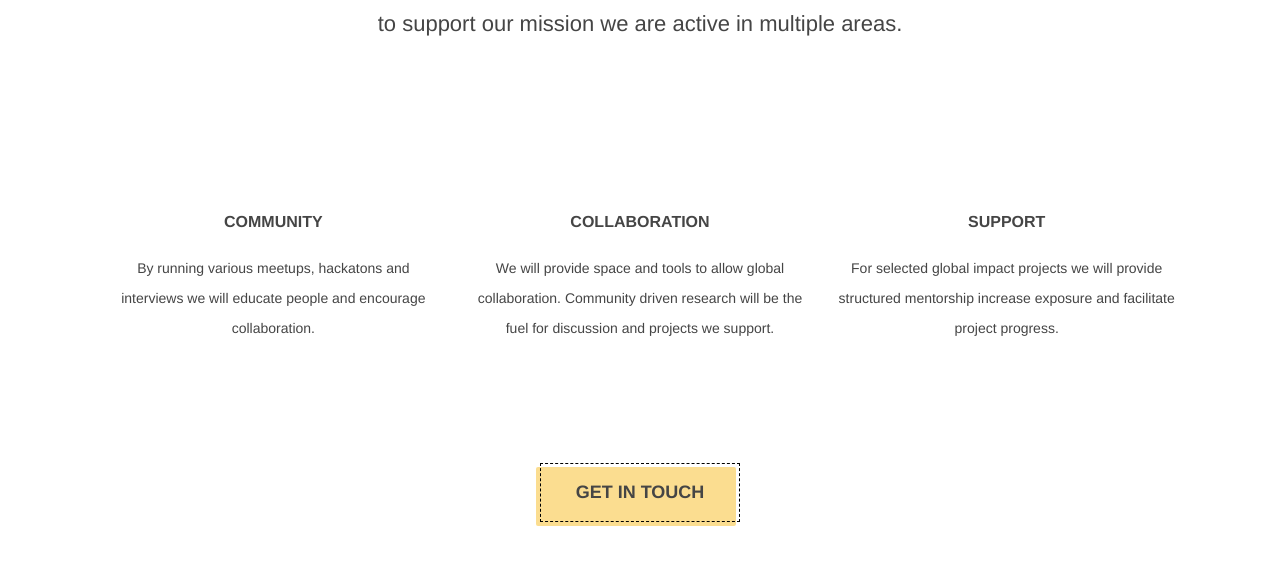
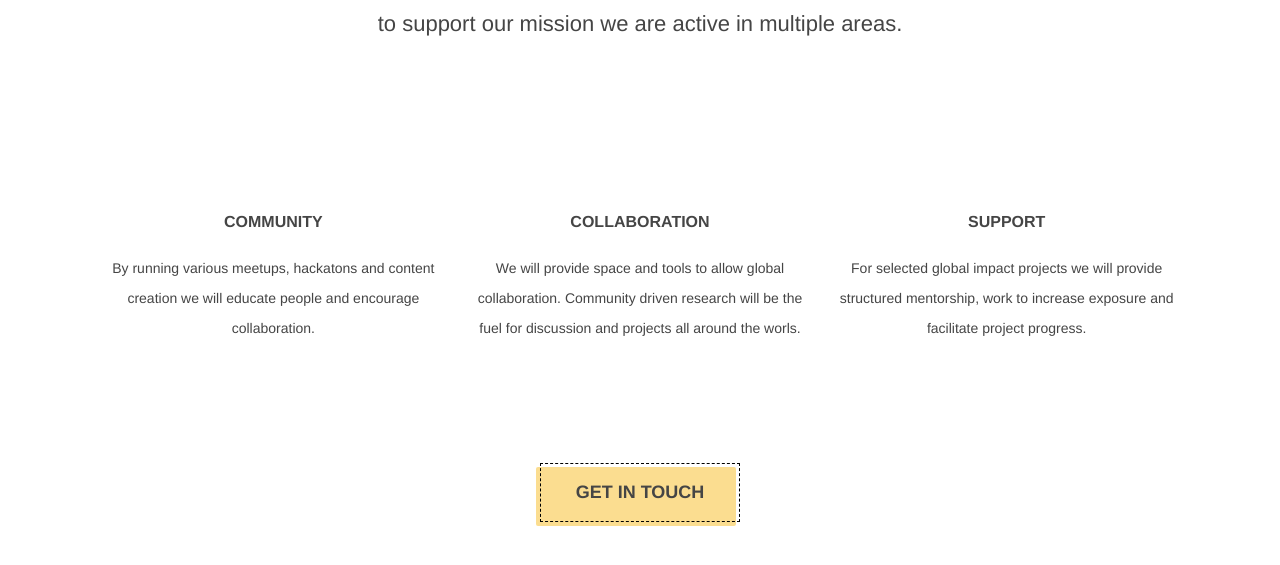
Before and after one commit to VoyagerFoundation/voyagerfoundation.github.io, a Jekyll site: the page built from bower_components/foundation-sites/code-of-conduct.md, in a window 1280 px wide and 900 px high, scrolled down 2502 px, cut to the strip 0-658 px from the top of the window. Shown: the top 565 px of the strip. Built offline with Jekyll 4.4.1, drawn with Linux system fonts in a browser that asks for light colours; nearby versions of some CDN libraries; some web fonts are replaced; our own code applies the rules of GitHub Pages for plain Markdown files; library files that are not in the unit come from our copies; comment, search, counter and statistics services are not loaded.

Commit message:
areas copy update

```diff
--- a/_includes/homepage/_areas.html
+++ b/_includes/homepage/_areas.html
@@ -14,20 +14,20 @@
         <img src="assets/img/icon2.png" alt="" title="" class="serv_icon"/>
         <h2 class="title">Community</h2>
         <p>
-          By running various meetups, hackatons and interviews we will educate people and encourage collaboration.
+          By running various meetups, hackatons and content creation we will educate people and encourage collaboration.
         </p>
       </div>
 
       <div class="small-12 medium-4 large-4 columns">
         <img src="assets/img/icon1.png" alt="" title="" class="serv_icon"/>
         <h2 class="title">Collaboration</h2>
-        <p>We will provide space and tools to allow global collaboration. Community driven research will be the fuel for discussion and projects we support.   </p>
+        <p>We will provide space and tools to allow global collaboration. Community driven research will be the fuel for discussion and projects all around the worls.   </p>
       </div>
 
       <div class="small-12 medium-4 large-4 columns">
         <img src="assets/img/icon3.png" alt="" title="" class="serv_icon"/>
         <h2 class="title">Support</h2>
-        <p>For selected global impact projects we will provide structured mentorship increase exposure and facilitate project progress. </p>
+        <p>For selected global impact projects we will provide structured mentorship, work to increase exposure and facilitate project progress. </p>
       </div>
     </div>
     <!--    End Services List    -->
```
Also changed, not shown: 5 other files.
